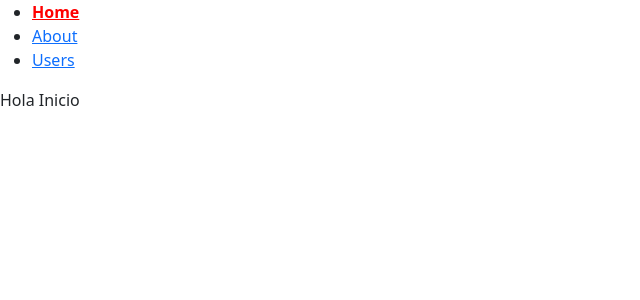
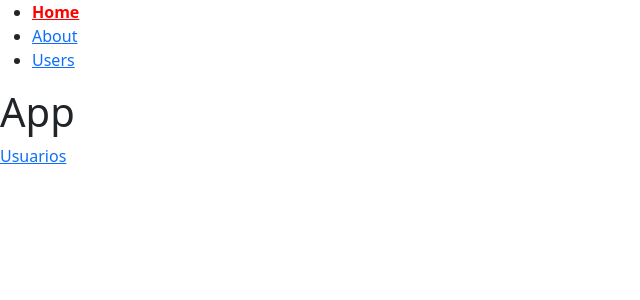
Before and after one commit to Zekret/react-route, a React (Create React App) app: page / in a window 1280 px wide. Shown: the top 300 px of the page, without its empty margins (0-640 px from the left). Built offline with nearby package versions, Linux system fonts and the light colour scheme.

Commit message:
update: useParams in userPage & HomePage

```diff
--- a/src/App.js
+++ b/src/App.js
@@ -5,6 +5,7 @@
 import NotFoundPage from './pages/NotFoundPage';
 import NavBar from './components/NavBar';
 import UsersPage from './pages/UsersPage';
+import UserPage from './pages/UserPage';
 //Punto de entrada donde se renderizan todas las vistas y componentes.
 
 
@@ -16,6 +17,7 @@
         <Route path='/' element={<HomePage />} />
         <Route path='/about' element={<AboutPage />} />
         <Route path='/users' element={<UsersPage />} />
+        <Route path='/users/:id' element={<UserPage />} />
         <Route path='*' element={<NotFoundPage />} />
       </Routes>
     </Router>
--- a/src/pages/HomePage.js
+++ b/src/pages/HomePage.js
@@ -1,9 +1,12 @@
 import React from 'react';
+import { Link } from 'react-router-dom';
 
 const Inicio = () => {
+    const id = 'yo'
     return (
         <div>
-            Hola Inicio
+           <h1>App</h1>
+           <Link to={`/users/${id}`}>Usuarios</Link>
         </div>
     );
 };
--- /dev/null
+++ b/src/pages/UserPage.js
@@ -0,0 +1,14 @@
+import React from 'react';
+import { useParams } from 'react-router-dom';
+
+const UserPage = () => {
+
+    const { id } = useParams()
+    return (
+        <div>
+            User <h1>{id}</h1>
+        </div>
+    );
+};
+
+export default UserPage;
```
